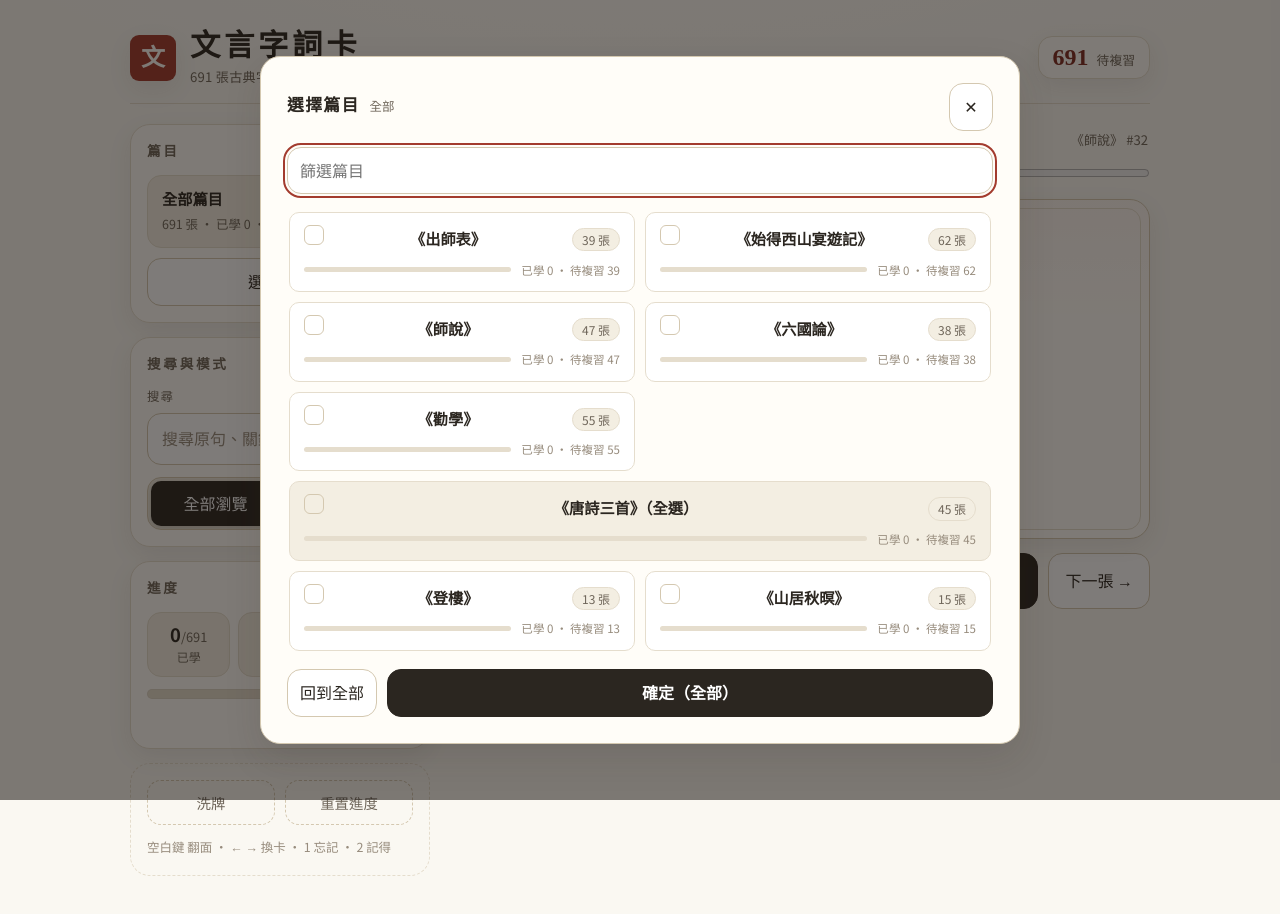
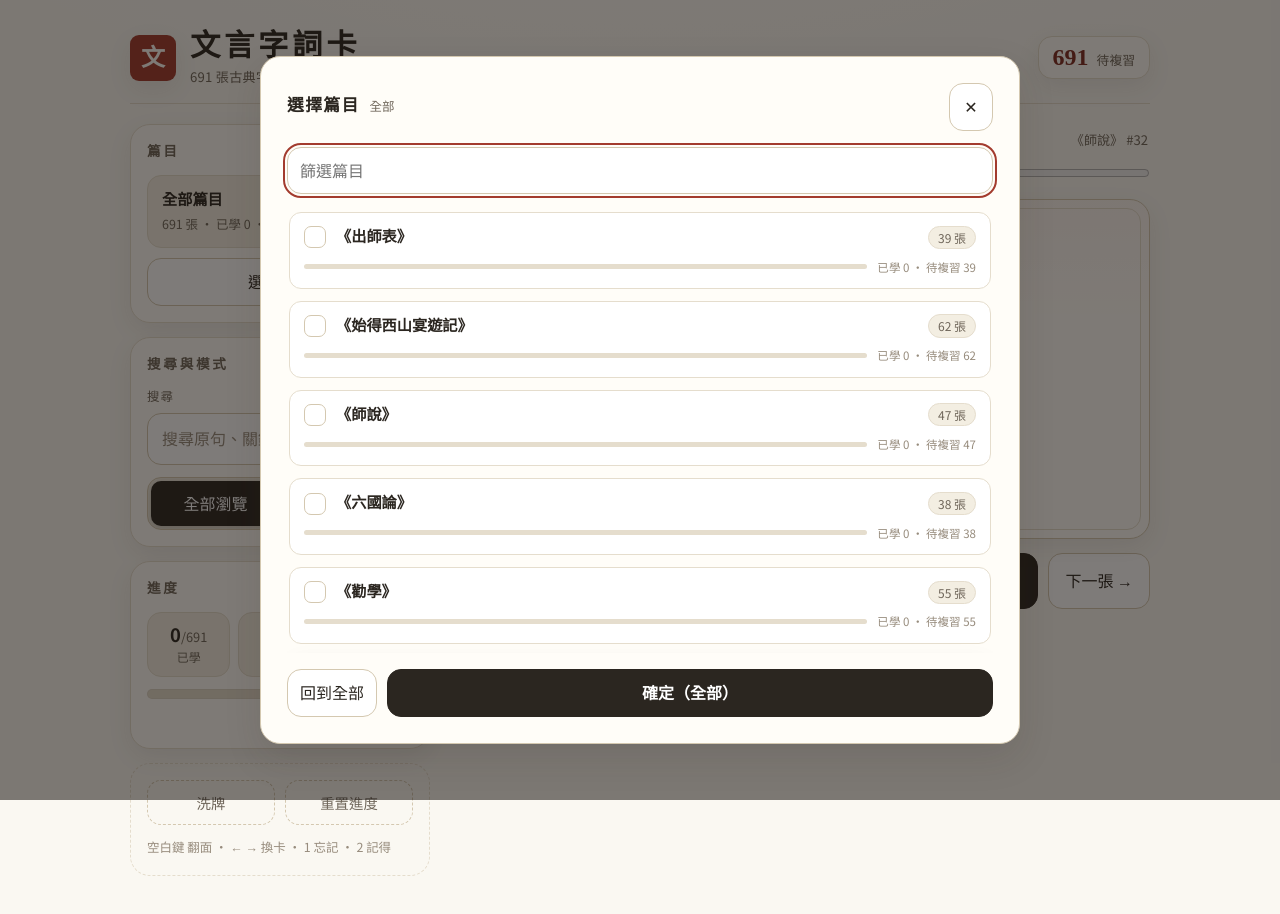
Before and after one commit to timothy0509/chinese-flashcards, a React (Vite) app: page / in a window 1280 px wide. Both pictures are taken after a click on the button "選擇篇目". Shown: the top 914 px of the page. Built offline with nearby package versions, Linux system fonts and the light colour scheme.

Commit message:
Improve Group Selection UI

```diff
--- a/src/components/ChapterPicker.tsx
+++ b/src/components/ChapterPicker.tsx
@@ -138,30 +138,52 @@ export default function ChapterPicker({
     });
   }
 
-  function groupRow(g: { name: string; members: string[] }) {
-    const parts = items.filter((c) => g.members.includes(c.name));
+  function groupBlock(g: { name: string; members: string[] }, only?: string[]) {
+    const wanted = only ?? g.members;
+    const parts = items.filter((c) => wanted.includes(c.name));
+    if (parts.length === 0) return null;
     const all = g.members.every((m) => draft.includes(m));
-    const some = !all && g.members.some((m) => draft.includes(m));
-    const count = parts.reduce((a, c) => a + c.count, 0);
-    const learned = parts.reduce((a, c) => a + c.learned, 0);
-    const due = parts.reduce((a, c) => a + c.due, 0);
+    const selectedCount = g.members.filter((m) => draft.includes(m)).length;
+    const some = selectedCount > 0 && !all;
+    const count = items
+      .filter((c) => g.members.includes(c.name))
+      .reduce((a, c) => a + c.count, 0);
+    const learned = items
+      .filter((c) => g.members.includes(c.name))
+      .reduce((a, c) => a + c.learned, 0);
+    const due = items
+      .filter((c) => g.members.includes(c.name))
+      .reduce((a, c) => a + c.due, 0);
     return (
-      <button
+      <section
         key={g.name}
-        type="button"
-        role="option"
-        aria-selected={all}
-        className={`chapter-item chapter-group${all ? " selected" : ""}${some ? " partial" : ""}`}
-        onClick={() => toggleGroup(g.members)}
+        className={`chapter-group-block${all ? " selected" : ""}${some ? " partial" : ""}`}
+        aria-label={g.name}
       >
-        <span className="chapter-top">
+        <button
+          type="button"
+          role="option"
+          aria-selected={all}
+          className="chapter-group-head"
+          onClick={() => toggleGroup(g.members)}
+        >
           <span className="chapter-check" aria-hidden="true">
             {all ? "✓" : some ? "–" : ""}
           </span>
-          <span className="chapter-name">{g.name}（全選）</span>
+          <span className="chapter-group-title">
+            <span className="chapter-name">{g.name}</span>
+            <span className="chapter-group-meta">
+              合集 · {g.members.length} 篇 ·{" "}
+              {all
+                ? "全選中"
+                : some
+                  ? `已選 ${selectedCount}/${g.members.length}`
+                  : "全選"}
+            </span>
+          </span>
           <span className="chapter-count">{count} 張</span>
-        </span>
-        <span className="chapter-sub">
+        </button>
+        <span className="chapter-sub chapter-group-sub">
           <span className="chapter-bar" aria-hidden="true">
             <span
               className="chapter-fill"
@@ -177,11 +199,14 @@ export default function ChapterPicker({
             已學 {learned} · 待複習 {due}
           </span>
         </span>
-      </button>
+        <div className="chapter-group-children">
+          {parts.map((c) => row(c, true))}
+        </div>
+      </section>
     );
   }
 
-  function row(c: Item) {
+  function row(c: Item, nested = false) {
     const checked = draft.includes(c.name);
     return (
       <button
@@ -189,7 +214,7 @@ export default function ChapterPicker({
         type="button"
         role="option"
         aria-selected={checked}
-        className={`chapter-item${checked ? " selected" : ""}`}
+        className={`chapter-item${checked ? " selected" : ""}${nested ? " nested" : ""}`}
         onClick={() => toggle(c.name)}
       >
         <span className="chapter-top">
@@ -298,9 +323,12 @@ export default function ChapterPicker({
                         const g = GROUPS.find((gr) =>
                           gr.members.includes(c.name),
                         );
-                        if (g && !seen.has(g.name)) {
-                          seen.add(g.name);
-                          nodes.push(groupRow(g));
+                        if (g) {
+                          if (!seen.has(g.name)) {
+                            seen.add(g.name);
+                            nodes.push(groupBlock(g));
+                          }
+                          continue;
                         }
                         nodes.push(row(c));
                       }
@@ -308,12 +336,24 @@ export default function ChapterPicker({
                     })()
                   : (() => {
                       const nodes: ReactNode[] = [];
+                      const added = new Set<string>();
                       for (const g of visibleGroups) {
+                        const matching = g.members.filter((m) =>
+                          items.some(
+                            (c) => c.name === m && c.name.includes(q),
+                          ),
+                        );
                         if (g.name.includes(q)) {
-                          nodes.push(groupRow(g));
+                          nodes.push(groupBlock(g));
+                        } else if (matching.length > 0) {
+                          nodes.push(groupBlock(g, matching));
                         }
+                        for (const m of g.members) added.add(m);
+                        added.add(g.name);
                       }
-                      for (const c of visible) nodes.push(row(c));
+                      for (const c of visible) {
+                        if (!added.has(c.name)) nodes.push(row(c));
+                      }
                       return nodes;
                     })()}
                 {visible.length === 0 && visibleGroups.length === 0 && (
--- a/src/index.css
+++ b/src/index.css
@@ -335,16 +335,10 @@ header h1 {
 
 .chapter-list {
   display: grid;
-  gap: 10px;
+  gap: 12px;
   overflow-y: auto;
   padding: 2px;
-}
-
-@media (min-width: 700px) {
-  .chapter-list {
-    grid-template-columns: 1fr 1fr;
-    align-content: start;
-  }
+  align-content: start;
 }
 
 .chapter-none {
@@ -359,7 +353,7 @@ header h1 {
   text-align: left;
   padding: 12px 14px;
   border: 1px solid var(--line);
-  border-radius: 10px;
+  border-radius: 12px;
   background: #fff;
   transition: border-color 0.15s ease, box-shadow 0.15s ease, background 0.15s ease;
 }
@@ -377,8 +371,7 @@ header h1 {
 
 .chapter-top {
   display: flex;
-  align-items: baseline;
-  justify-content: space-between;
+  align-items: center;
   gap: 10px;
 }
 
@@ -386,14 +379,101 @@ header h1 {
   font-family: var(--font-serif);
   font-weight: 700;
   font-size: 0.95rem;
+  flex: 1;
   min-width: 0;
   overflow: hidden;
   text-overflow: ellipsis;
   white-space: nowrap;
+  text-align: left;
 }
 
 .chapter-item.selected .chapter-name {
   color: var(--accent-deep);
+}
+
+/* grouped chapters: one card per collection with nested members */
+
+.chapter-group-block {
+  border: 1px solid var(--line-strong);
+  border-radius: 14px;
+  background: var(--bg-soft);
+  padding: 12px;
+  display: grid;
+  gap: 10px;
+  box-shadow: var(--shadow);
+}
+
+.chapter-group-block.selected {
+  border-color: var(--accent);
+  box-shadow: inset 0 3px 0 var(--accent), var(--shadow);
+}
+
+.chapter-group-block.partial {
+  border-color: var(--accent);
+  border-style: solid;
+  box-shadow: inset 0 3px 0 rgba(163, 59, 46, 0.45), var(--shadow);
+}
+
+.chapter-group-head {
+  display: flex;
+  align-items: center;
+  gap: 10px;
+  width: 100%;
+  text-align: left;
+  padding: 4px 2px;
+  background: transparent;
+  border: 0;
+}
+
+.chapter-group-title {
+  flex: 1;
+  min-width: 0;
+  display: grid;
+  gap: 1px;
+}
+
+.chapter-group-title .chapter-name {
+  font-size: 1rem;
+  letter-spacing: 0.02em;
+}
+
+.chapter-group-block.selected .chapter-name {
+  color: var(--accent-deep);
+}
+
+.chapter-group-meta {
+  font-size: 0.74rem;
+  color: var(--muted);
+  letter-spacing: 0.02em;
+}
+
+.chapter-group-sub {
+  padding: 0 2px;
+}
+
+.chapter-group-children {
+  display: grid;
+  gap: 8px;
+}
+
+@media (min-width: 700px) {
+  .chapter-group-children {
+    grid-template-columns: 1fr 1fr;
+  }
+}
+
+.chapter-group-children .chapter-item {
+  background: #fff;
+  box-shadow: none;
+}
+
+.chapter-group-children .chapter-item.selected {
+  box-shadow: inset 3px 0 0 var(--accent);
+}
+
+.chapter-group-children .chapter-item .chapter-name {
+  font-size: 0.9rem;
+  font-weight: 600;
 }
 
 .chapter-count {
@@ -440,34 +520,30 @@ header h1 {
 
 .chapter-check {
   flex: none;
-  width: 20px;
-  height: 20px;
+  width: 22px;
+  height: 22px;
   display: grid;
   place-items: center;
-  border: 1px solid var(--line-strong);
-  border-radius: 6px;
-  font-size: 0.8rem;
+  border: 1.5px solid var(--line-strong);
+  border-radius: 7px;
+  font-size: 0.82rem;
+  font-weight: 700;
+  line-height: 1;
   color: var(--accent-deep);
-  background: transparent;
+  background: #fff;
 }
 
-.chapter-item.selected .chapter-check {
+.chapter-item.selected .chapter-check,
+.chapter-group-block.selected .chapter-check {
   border-color: var(--accent);
-  background: rgba(163, 59, 46, 0.12);
+  background: var(--accent);
+  color: #fff;
 }
 
-.chapter-item.chapter-group {
-  background: var(--bg-soft);
-}
-
-@media (min-width: 700px) {
-  .chapter-item.chapter-group {
-    grid-column: 1 / -1;
-  }
-}
-
-.chapter-item.partial {
-  border-style: dashed;
+.chapter-group-block.partial .chapter-check {
+  border-color: var(--accent);
+  background: rgba(163, 59, 46, 0.14);
+  color: var(--accent-deep);
 }
 
 .chapter-dialog-count {
@@ -1029,6 +1105,7 @@ button {
 
   .field input,
   .chapter-item,
+  .chapter-group-block,
   .chapter-open-btn,
   .chapter-filter,
   button {
@@ -1036,8 +1113,29 @@ button {
     color: var(--ink);
   }
 
+  .chapter-group-block {
+    background: #242120;
+  }
+
+  .chapter-group-children .chapter-item {
+    background: #2e2a27;
+  }
+
+  .chapter-group-head {
+    background: transparent;
+  }
+
+  .chapter-check {
+    background: transparent;
+  }
+
   .chapter-item.selected {
     background: rgba(224, 138, 122, 0.1);
+  }
+
+  .chapter-group-block.partial .chapter-check {
+    background: rgba(224, 138, 122, 0.2);
+    color: var(--accent-deep);
   }
 
   .stat {
```
